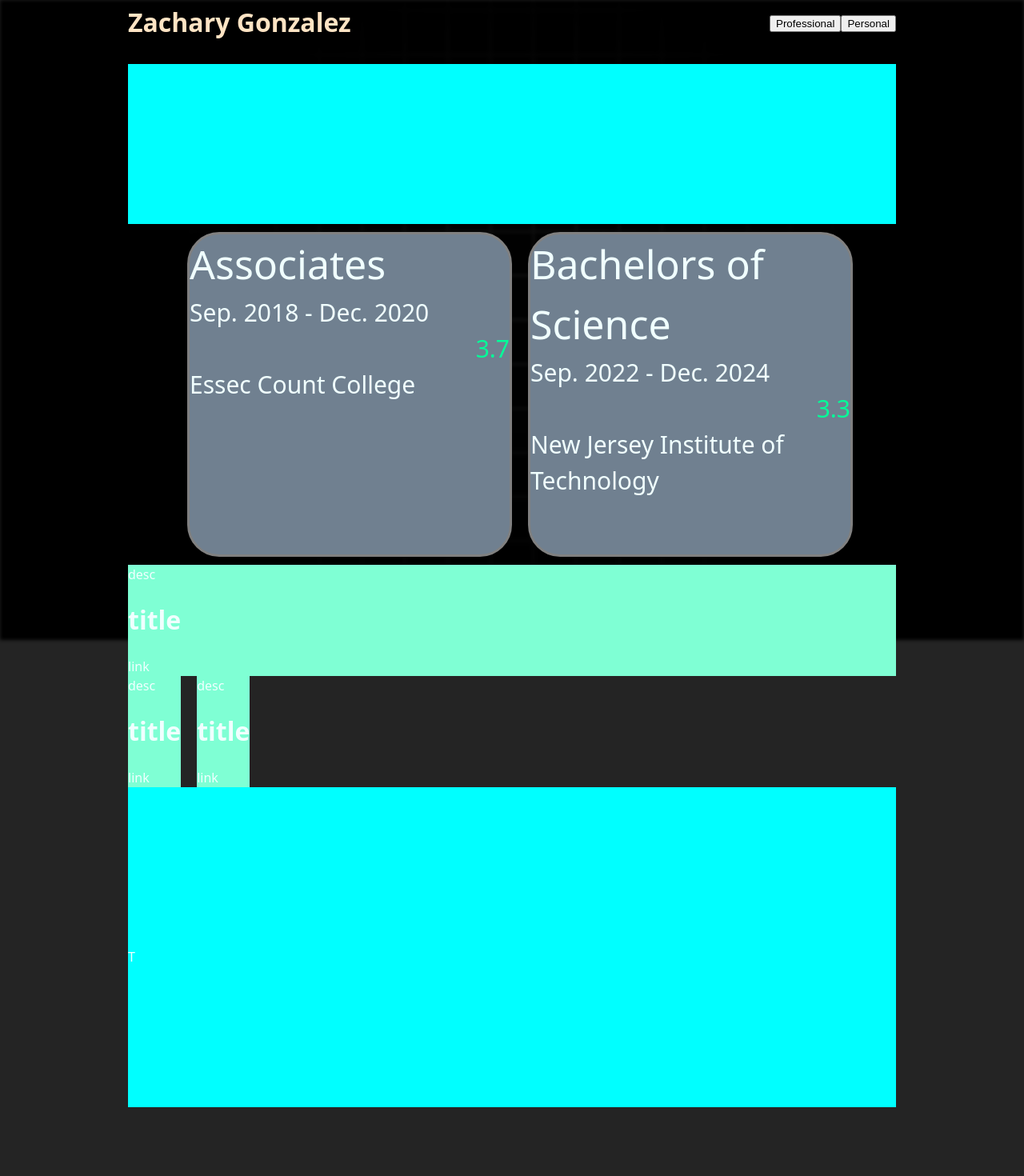
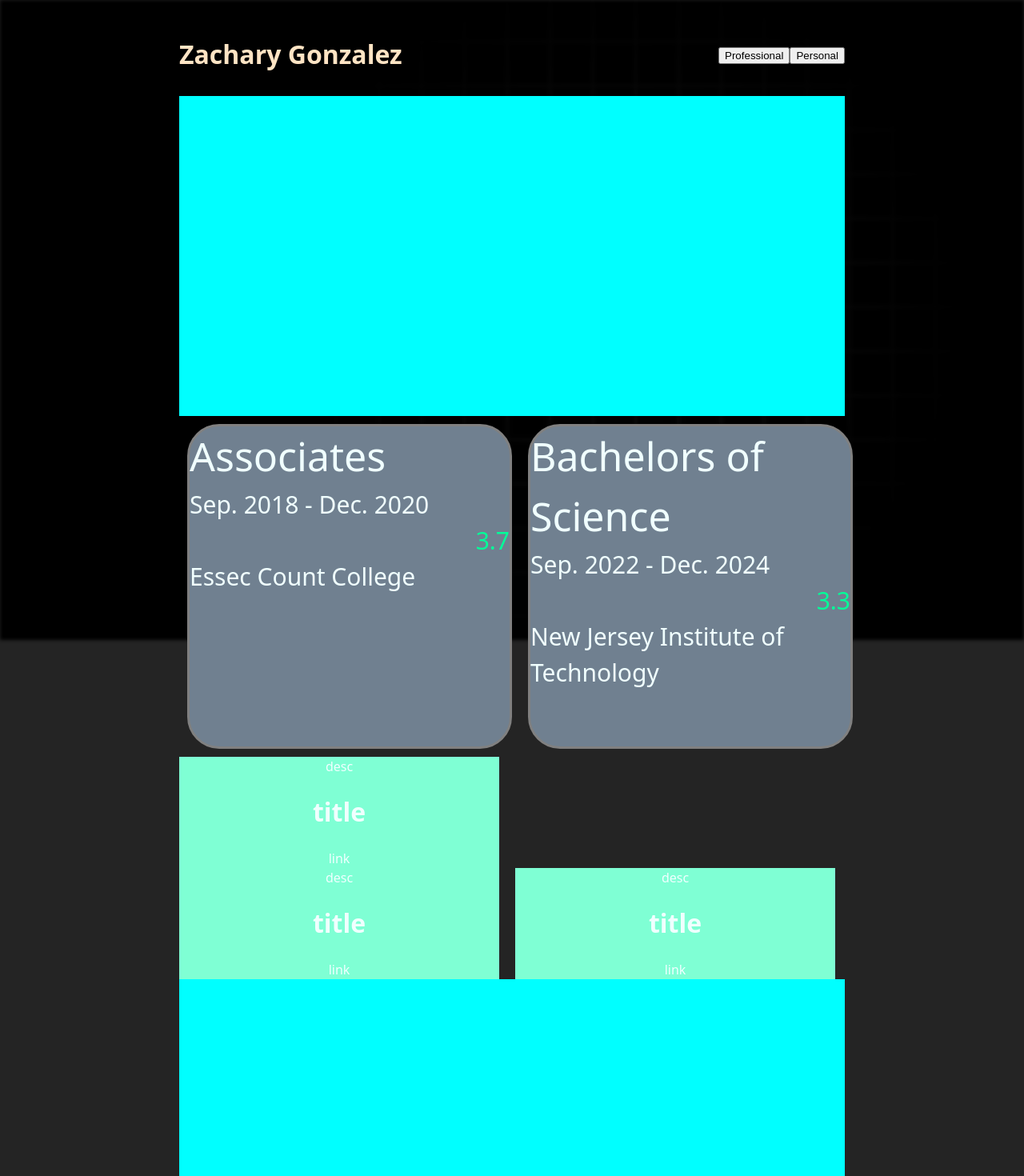
Before and after one commit to ZacharyGonzalez/Portfolio, a React (Vite) app: page / in a window 1280 px wide. Shown: the top 1470 px of the page at 80% size. Before the commit the page ends 1392 px from the top, so only its background shows below. Built offline with nearby package versions, Linux system fonts and the light colour scheme.

Commit message:
fixing up 'cards'

```diff
--- a/src/app/App.css
+++ b/src/app/App.css
@@ -1,6 +1,6 @@
 .main-parent {
   height: fit-content;
-  width:75vw;
+  width:65vw;
   display: flex;
   flex-direction: column;
   gap: 2rem;
--- a/src/app/pages/professional/components/componentStyles/slab.css
+++ b/src/app/pages/professional/components/componentStyles/slab.css
@@ -1,3 +1,6 @@
-.slab{
+.slab {
     background-color: aquamarine;
+    justify-content: center;
+    text-align: center;
+    width: 400px
 }
--- a/src/app/pages/professional/styles/bio.css
+++ b/src/app/pages/professional/styles/bio.css
@@ -1,5 +1,5 @@
 .bio{
     width:100%;
-    height:200px;
+    height:400px;
     background-color: aqua;
 }
--- a/src/app/pages/professional/styles/projects.css
+++ b/src/app/pages/professional/styles/projects.css
@@ -1,5 +1,5 @@
 .projects{
     width:100%;
-    height:200px;
+    height:500px;
     background-color: aqua;
 }
--- a/src/app/pages/professional/styles/skills.css
+++ b/src/app/pages/professional/styles/skills.css
@@ -1,3 +1,2 @@
 .skills{
-    width:100%;
 }
--- a/src/app/pages/professional/styles/timeline.css
+++ b/src/app/pages/professional/styles/timeline.css
@@ -1,5 +1,5 @@
 .timeline{
     width:100%;
-    height:200px;
+    height:600px;
     background-color: aqua;
 }
--- a/src/components/styles/navbar.css
+++ b/src/components/styles/navbar.css
@@ -3,5 +3,6 @@
     color: bisque;
     justify-content: space-between;
     align-items: center;
-    height: 40px
+    height: 40px;
+    padding-top:40px
 }
--- a/src/components/styles/splitScreen.css
+++ b/src/components/styles/splitScreen.css
@@ -1,6 +1,4 @@
 .split-screen {
     display: flex;
-    width: 100%;
-    height: 100%;
     gap:20px;
 }
--- a/src/index.css
+++ b/src/index.css
@@ -6,7 +6,6 @@
   background-image:
     radial-gradient(circle, rgba(40, 40, 40, 0.1) 0%, rgba(0, 0, 0, 0.98) 50%),
     url('./assets/bg.jpg');
-  background-position: center;
   background-size: 120%;
   filter: blur(2px) brightness(0.2);
   z-index: -1;
```
